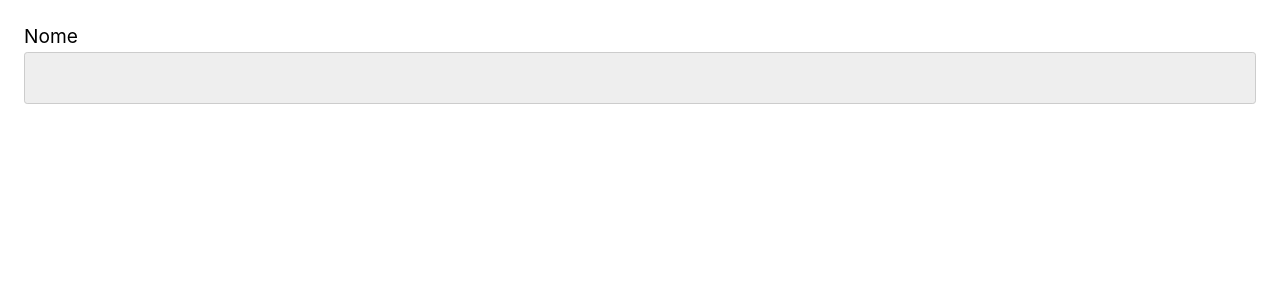
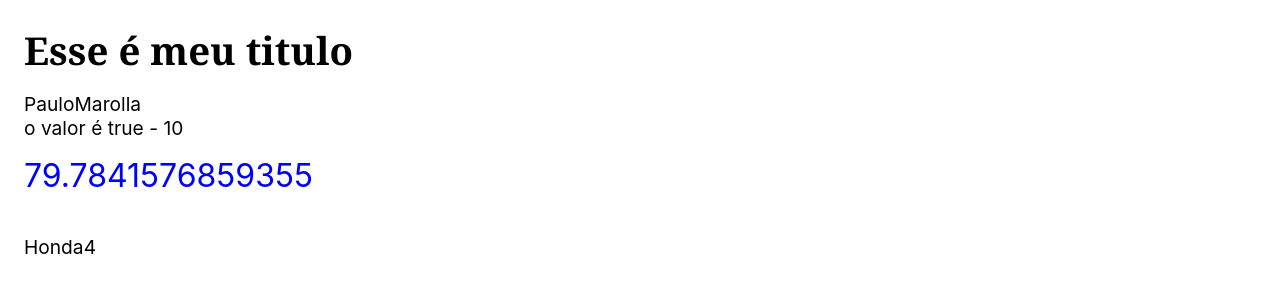
Before and after one commit to PauloMarolla/Curso-Origamid-React-Completo, a React (Create React App) app: page / in a window 1280 px wide. Shown: the top 300 px of the page. Built offline with nearby package versions, Linux system fonts and the light colour scheme.

Commit message:
Aula JSX 1

```diff
--- a/src/App.js
+++ b/src/App.js
@@ -1,12 +1,42 @@
 import React from 'react';
 
-function App() {
+const titulo = <h1>Esse é meu titulo</h1>;
+
+const App = () => {
+  const random = Math.random();
+  const ativo = true;
+
+  function mostrarNome(sobrenome) {
+    return 'Paulo' + sobrenome;
+  }
+
+  const carro = {
+    marca: 'Honda',
+    rodas: 4,
+  };
+
+  const estiloP = {
+    color: 'blue',
+    fontSize: '2rem',
+  };
+
   return (
     <>
-      <label htmlFor="nome">Nome</label>
-      <input id="nome" type="text" />
+      {titulo}
+      {/* a funcao tem q ser ativa para printar o valor retornado */}
+      {mostrarNome('Marolla')}
+      <br />
+      {/* ele nao printa true ou false, mas printa os valores - ele printa os numeros se passados */}
+      {true ? 'o valor é true' : 'O valor é false'} - {10}
+      {/* posso realizar expressoes matematicas direto aqui dentro */}
+      <p style={estiloP} className={ativo ? 'ativo' : 'inativo'}>
+        {random * 100}
+      </p>
+      <br />
+      {carro.marca}
+      {carro.rodas}
     </>
   );
-}
+};
 
 export default App;
```
